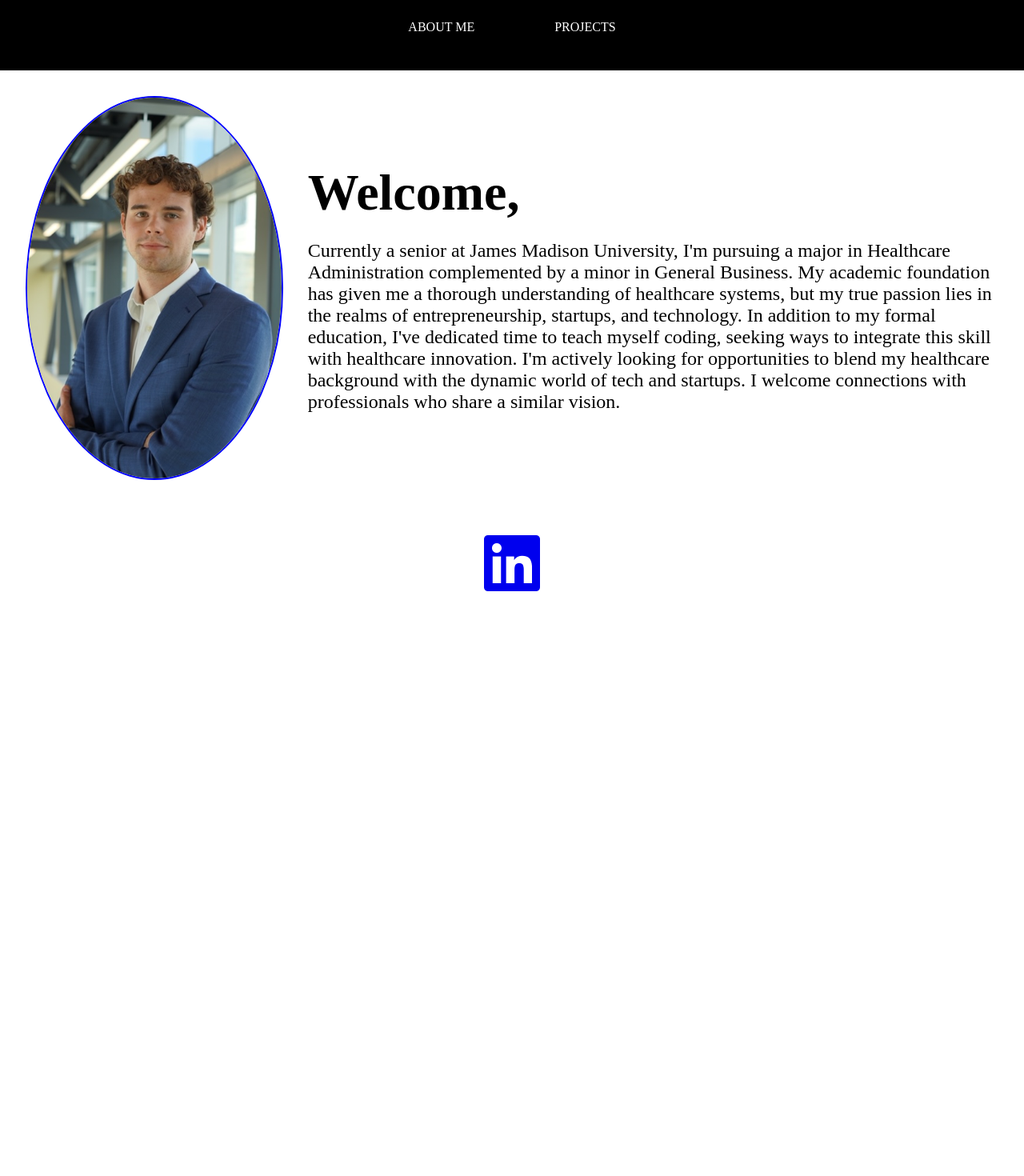
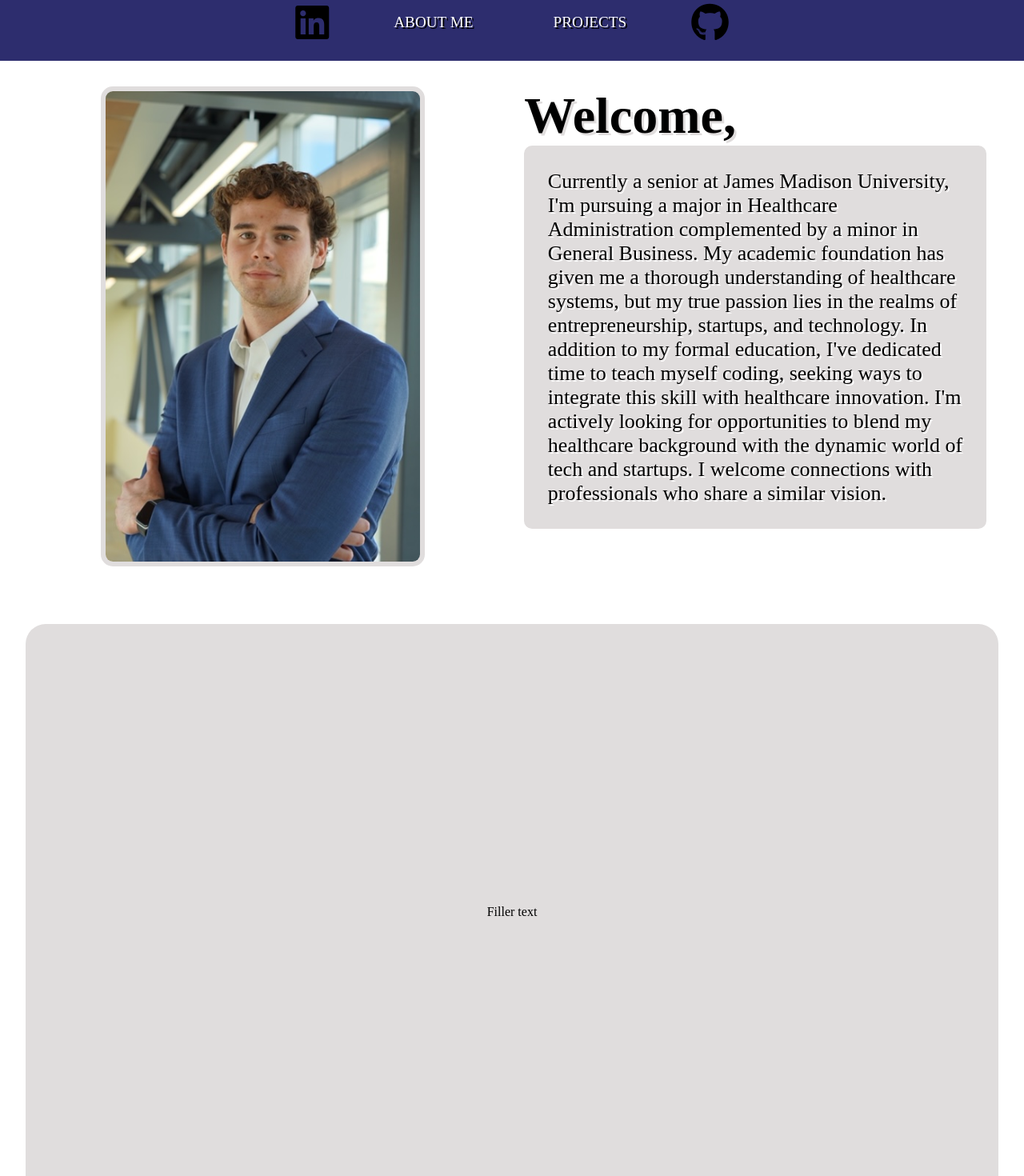
Before and after one commit to Long2ej/myPortfolio, a React (Create React App) app in the folder myportfolio/: page /home in a window 1280 px wide. Shown: the part 20-1490 px from the top of the page at 80% size. Before the commit the page ends 800 px from the top, so only its background shows below. Built offline with nearby package versions, Linux system fonts and the light colour scheme.

Commit message:
Welcome/Home pg Dev

```diff
--- a/myportfolio/public/index.html
+++ b/myportfolio/public/index.html
@@ -7,7 +7,7 @@
   <meta name="viewport" content="width=device-width, initial-scale=1" />
   <meta name="theme-color" content="#000000" />
   <meta name="description" content="Web site created using create-react-app" />
-  <link rel="apple-touch-icon" href="%PUBLIC_URL%/logo192.png" />
+  <link rel="apple-touch-icon" href="#" />
   <link rel="stylesheet" href="https://cdnjs.cloudflare.com/ajax/libs/font-awesome/6.1.0/css/all.min.css" />
 
   <!--
--- a/myportfolio/src/App.css
+++ b/myportfolio/src/App.css
@@ -2,18 +2,36 @@
   box-sizing: border-box;
   margin: 0;
   padding: 0;
+  font-family: 'Rowdies', cursive;
+}
 
+::-webkit-scrollbar {
+  width: 15px;
+}
+
+::-webkit-scrollbar-track {
+  background: var(--sec-color);
+}
+
+::-webkit-scrollbar-thumb {
+  background: var(--alt2-color);
+  border-radius: 10px;
+}
+
+::-webkit-scrollbar-thumb:hover {
+  background: var(--pri-color);
 }
 
 :root {
   --pri-color: black;
   --sec-color: white;
-  --alt-color: blue;
+  --alt-color: rgb(45, 45, 110);
+  --alt2-color: rgb(224, 221, 221);
 }
 
 .header {
-  height: 13.5vh;
-  background-color: var(--pri-color);
+  height: 12vh;
+  background-color: var(--alt-color);
   color: var(--sec-color);
   padding: 0 20px 0 20px;
   display: flex;
@@ -32,30 +50,88 @@
   text-decoration: none;
   padding: 0 50px;
   transition: 0.4s;
+  text-shadow: 2px 2px var(--pri-color);
+  font-size: larger;
 }
 
 .menu a:hover {
-  color: var(--alt-color);
+  color: var(--alt2-color);
+  text-shadow: .5px .5px var(--sec-color);
+
 }
 
 .show-menu-btn {
   cursor: pointer;
   transition: all 0.4s;
-  font-size: 24px;
-  /* Adjust size */
-  color: var(--sec-color);
-  /* Adjust color */
+  font-size: 18px;
+  color: var(--pri-color);
   float: right;
   position: relative;
   display: none;
   padding: 10px;
-  /* Adds spacing around the icon */
-  /* Makes the clickable area around the icon circular */
-  background-color: var(--pri-color);
-  /* A subtle background */
+  margin: 0 15% 0 15%;
+  background-color: var(--alt2-color);
+  border-radius: 25%;
+  border: solid 2px var(--alt2-color);
 }
 
+.linkedin-icon {
+  color: var(--pri-color);
+}
 
+.github-icon {
+  color: var(--pri-color);
+  border-radius: 10px;
+}
+
+/* ... Your global styles ... */
+
+.homebox {
+  display: flex;
+  justify-content: center;
+  margin: 2.5% 2.5% 2.5% 2.5%;
+  height: 75vh;
+}
+
+.picbox {
+  flex: 1;
+  display: flex;
+  align-items: center;
+  justify-content: center;
+}
+
+.profilepic {
+  max-width: 100%;
+  max-height: 75vh;
+  border: solid 6px var(--alt2-color);
+  border-radius: 15px;
+}
+
+.Messagebox {
+  flex: 1;
+  margin-left: 2.5%;
+  max-height: 70vh;
+}
+
+.Welcometxt {
+  font-size: 2em;
+  font-weight: bold;
+  text-shadow: 3px 3px var(--alt2-color);
+  color: var(--pri-color);
+}
+
+.txtbox {
+  padding: 5% 5% 5% 5%;
+  font-size: 1.625em;
+  font-family: 'Courgette', cursive;
+  background-color: var(--alt2-color);
+  border-radius: 10px;
+  text-shadow: 2px 2px var(--sec-color);
+  max-height: 59vh;
+  overflow-y: scroll;
+  margin-bottom: 5%;
+  margin-right: 2.5%;
+}
 
 @media screen and (max-width:700px) {
   .show-menu-btn {
@@ -87,54 +163,76 @@
   }
 
   .homebox {
-    flex-wrap: wrap;
+    flex-direction: column;
+    height: auto;
   }
 
   .profilepic {
-    max-width: 80vw !important;
-    min-width: 60vw !important;
-    max-height: 45vh !important;
+    max-width: 95vw;
+    max-height: 50vh;
+  }
+
+  .picbox,
+  .Messagebox {
+    width: 100%;
+  }
+
+  .Messagebox {
+    margin-left: 0;
+  }
+
+  .txtbox {
+    font-size: 1.1em;
+    padding: 2% 2% 2% 2%;
+    max-height: 50vh;
   }
 
   .Welcometxt {
-    font-size: 1.25em !important;
-  }
-
-  .txtbox {
-    font-size: 1.2em !important;
-    font-family: 'Courgette', cursive;
+    font-size: 1.25em;
   }
 }
 
-.homebox {
-  display: inline-flex;
-  justify-content: center;
-  align-items: center;
-  margin: 2.5% 2.5% 2.5% 2.5%;
 
-}
-
-.profilepic {
-  width: 100%;
-  height: 60vh;
-  border: solid 2px var(--alt-color);
-  border-radius: 50%;
-}
-
-.Messagebox {
-  margin-left: 2.5%;
-}
 
 .Welcometxt {
   font-size: 2em;
   font-weight: bold;
+  text-shadow: 3px 3px var(--alt2-color);
+  color: var(--pri-color);
+
 }
 
 .txtbox {
-  padding-top: 2.5%;
-  font-size: 1.5em;
+  padding: 5% 5% 5% 5%;
+  font-size: 1.625em;
   font-family: 'Courgette', cursive;
+  background-color: var(--alt2-color);
+  border-radius: 10px;
+  text-shadow: 2px 2px var(--sec-color);
+  max-height: 61vh;
+  overflow-y: scroll;
+  margin-bottom: 5%;
+  margin-right: 2.5%;
+
 }
+
+.txtbox::-webkit-scrollbar-track {
+  background: var(--alt2-color);
+}
+
+.txtbox::-webkit-scrollbar-thumb {
+  background: var(--alt-color);
+}
+
+.txtbox::-webkit-scrollbar-thumb:hover {
+  background: var(--alt-color);
+}
+
+.txtbox::-webkit-scrollbar {
+  width: 5px;
+}
+
+
 
 .show {
   opacity: 1;
@@ -179,3 +277,22 @@ span {
   justify-content: center;
   align-items: center;
 }
+
+.skills-section {
+  height: 100vh;
+  display: flex;
+  justify-content: center;
+  align-items: center;
+}
+
+.skills-container {
+  display: flex;
+  justify-content: center;
+  align-items: center;
+  flex-wrap: wrap;
+  background-color: var(--alt2-color);
+  height: 90vh;
+  width: 95%;
+  margin: 0 auto;
+  border-radius: 25px;
+}
--- a/myportfolio/src/Navbar.js
+++ b/myportfolio/src/Navbar.js
@@ -17,6 +17,13 @@ function Navbar() {
     return (
         <header>
             <div className="header">
+
+                <div className='socials'>
+                    <a href="https://www.linkedin.com/in/evan-long-a3424b242" target="_blank" >
+                        <i className="fab fa-linkedin fa-3x linkedin-icon"></i>
+                    </a>
+                </div>
+
                 <button onClick={handleMenuToggle} className="show-menu-btn">
                     <FontAwesomeIcon icon={menuOpen ? faTimes : faBars} />
                 </button>
@@ -25,7 +32,17 @@ function Navbar() {
                     <Link to="/home" onClick={closeMenu}>About Me</Link>
                     <Link to="/projects" onClick={closeMenu}>Projects</Link>
                 </ul>
+
+                <div className="socials">
+                    <a href="https://github.com/long2ej" target="_blank" className='github-icon' rel="noopener noreferrer">
+                        <i className="fab fa-3x fa-github"></i>
+                    </a>
+                </div>
+
+
             </div>
+
+
         </header>
     );
 }
--- a/myportfolio/src/pages/Home.js
+++ b/myportfolio/src/pages/Home.js
@@ -17,7 +17,7 @@ export default function Home() {
         }
 
         let char = 0;
-        const timer = setInterval(onTick, 50);
+        const timer = setInterval(onTick, 60);
 
         function onTick() {
             const span = text.querySelectorAll('span')[char];
@@ -40,11 +40,18 @@ export default function Home() {
     return (
         <>
             <div className="homebox">
-                <img src={Profilepic} className='profilepic' alt="Profile"></img>
+
+                <div className="picbox">
+                    <img src={Profilepic} className="profilepic" alt="Profile"></img>
+                </div>
+
+
                 <div className="Messagebox">
+
                     <div className="Welcometxt">
                         <h1>Welcome,</h1>
                     </div>
+
                     <div className="txtbox">
                         <p> Currently a senior at James Madison University, I'm pursuing a major in Healthcare Administration complemented by a minor in General Business. My academic foundation has given me a thorough understanding of healthcare systems,
                             but my true passion lies in the realms of entrepreneurship, startups, and technology. In addition to my formal education, I've dedicated time to teach myself coding, seeking ways to integrate this skill with healthcare innovation.
@@ -52,14 +59,24 @@ export default function Home() {
                             I welcome connections with professionals who share a similar vision.
                         </p>
                     </div>
+
                 </div>
+
+
             </div>
 
-            <div className='socials'>
-                <a href="https://www.linkedin.com/in/YOUR_LINKEDIN_USERNAME/" target="_blank" rel="noreferrer">
-                    <i className="fab fa-linkedin fa-5x"></i>
-                </a>
-            </div>
+
+            <section className="skills-section">
+                <div className="skills-container">
+                    Filler text
+                </div>
+
+
+
+            </section>
+
+
+
         </>
     )
 }
```
